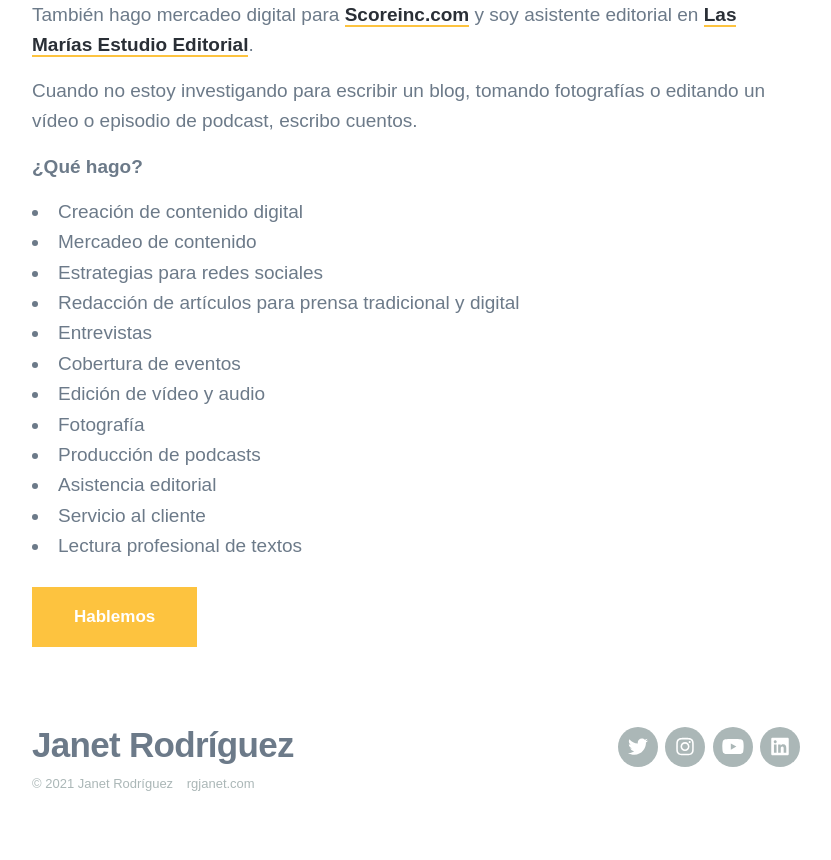
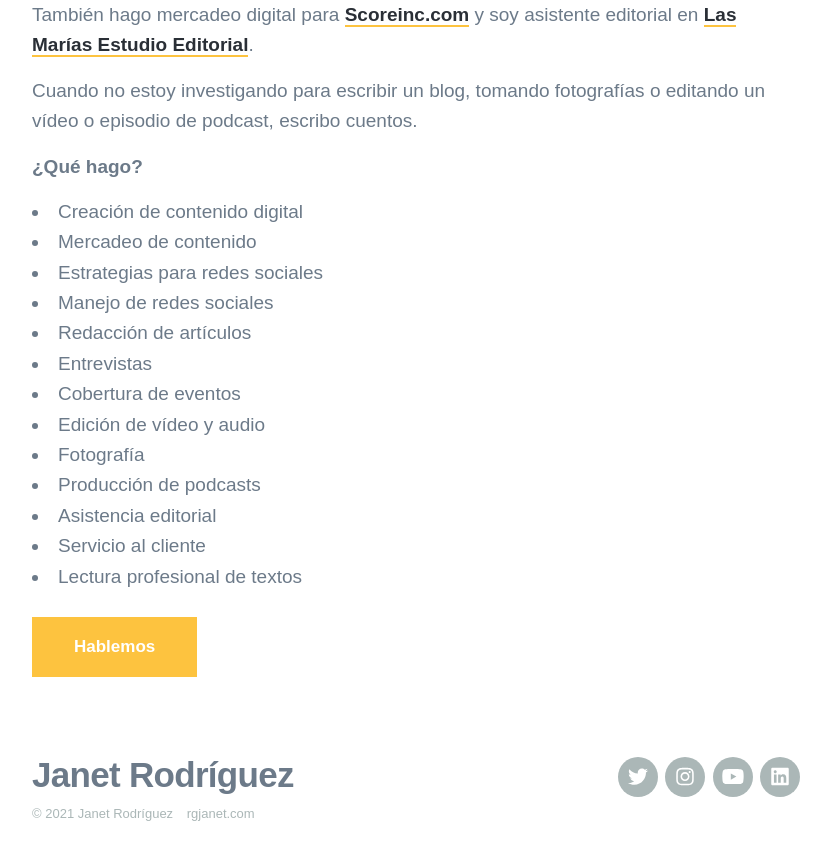
Before and after one commit to rgjanet/rgjanet.github.io, a Jekyll site: the page built from _pages/acerca.md, in a window 1280 px wide and 900 px high, scrolled down 1087 px. Shown: the top 860 px of the window, without its empty margins (224-1055 px from the left). Built offline with Jekyll 4.4.1, drawn with Linux system fonts in a browser that asks for light colours; nearby versions of some CDN libraries; some web fonts are replaced.

Commit message:
Update acerca.md

```diff
--- a/_pages/acerca.md
+++ b/_pages/acerca.md
@@ -18,7 +18,8 @@ Cuando no estoy investigando para escribir un blog, tomando fotografías o edita
 * Creación de contenido digital
 * Mercadeo de contenido
 * Estrategias para redes sociales
-* Redacción de artículos para prensa tradicional y digital
+* Manejo de redes sociales
+* Redacción de artículos
 * Entrevistas
 * Cobertura de eventos
 * Edición de vídeo y audio
```
